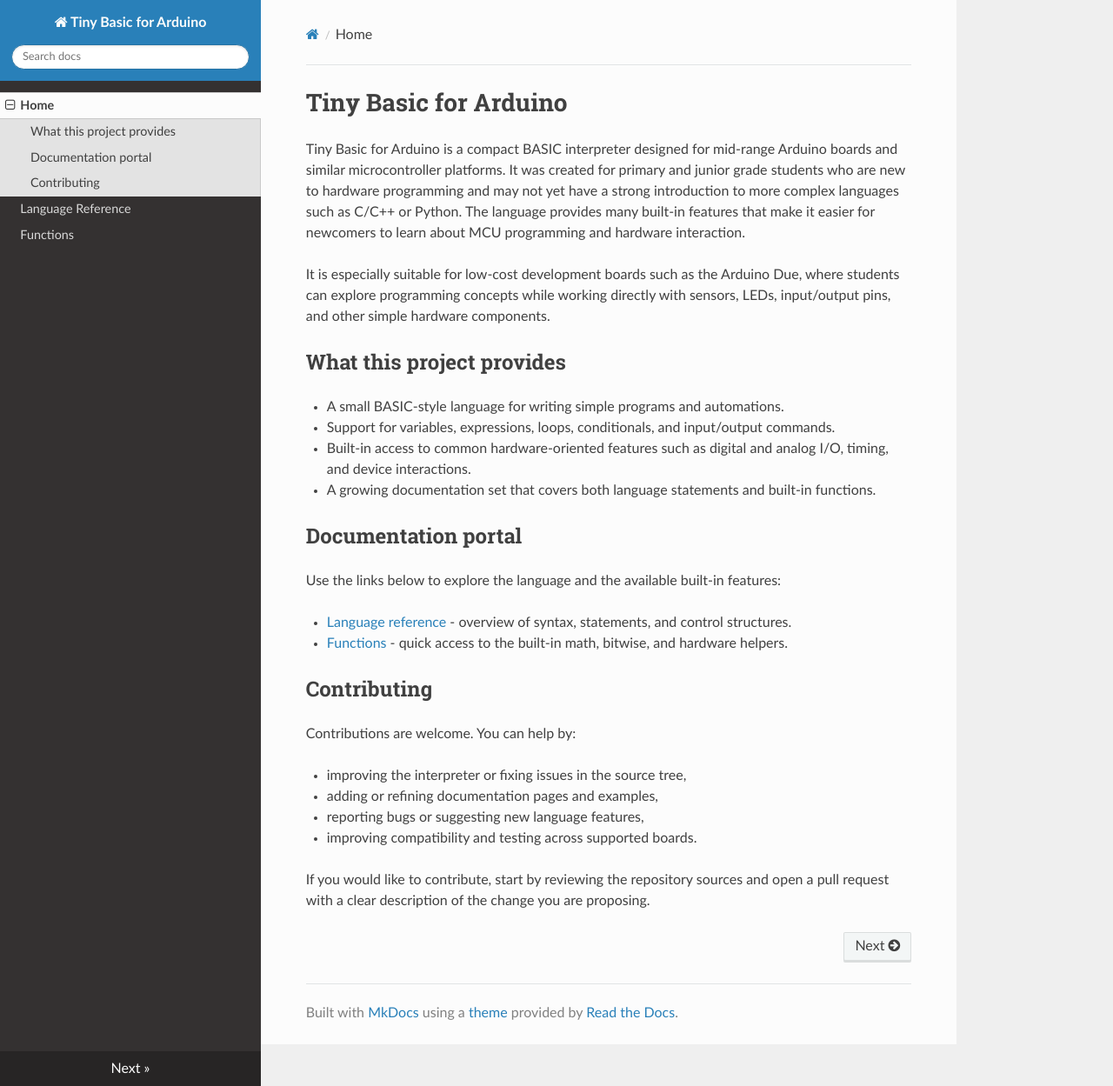
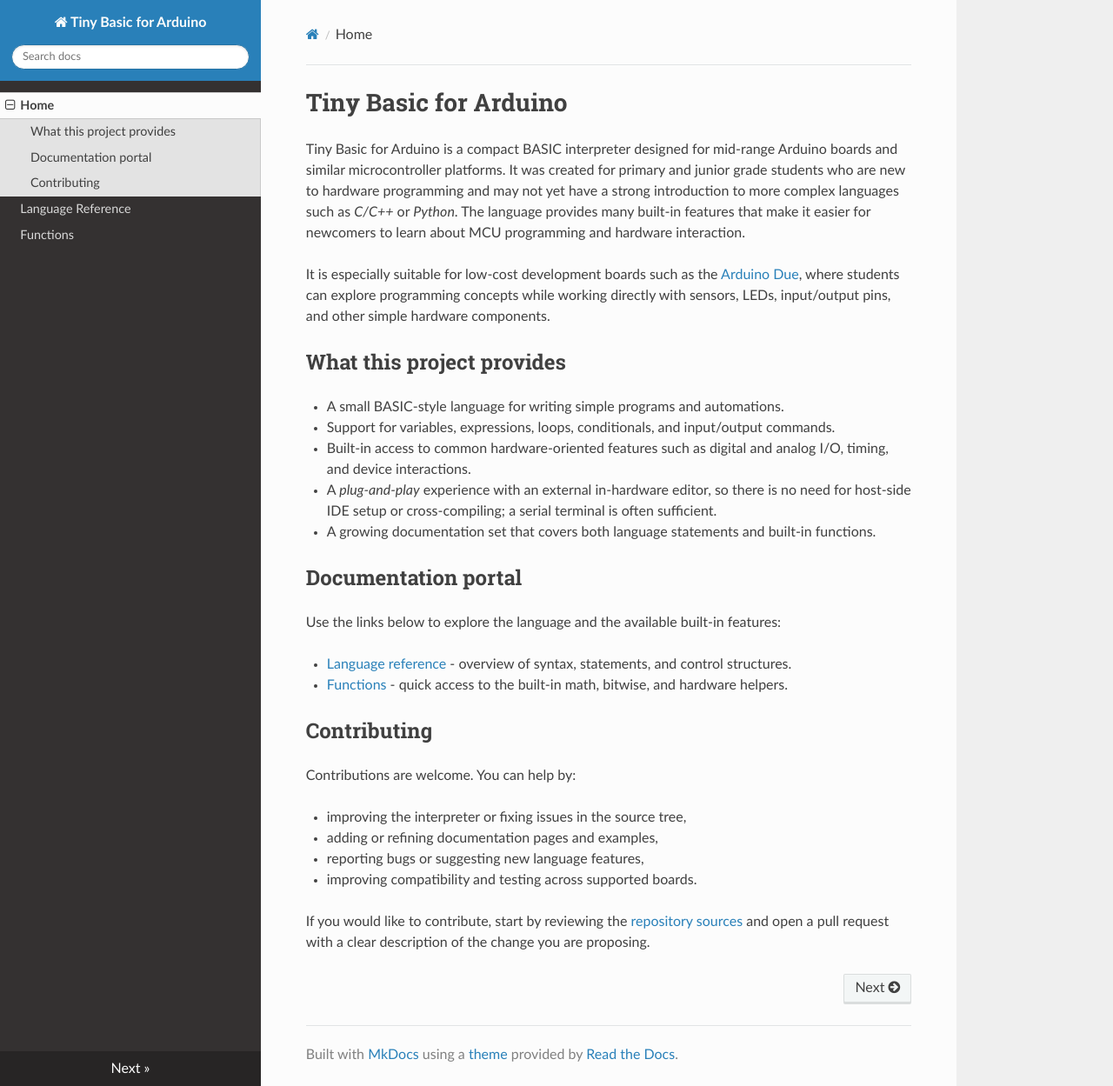
Before and after one commit to dilshan/tiny-basic, an MkDocs documentation site: the page built from docs/index.md, in a window 1280 px wide and 1249 px high. Shown: the whole window at 87% size. Built offline with MkDocs 1.6.1, drawn with Linux system fonts in a browser that asks for light colours; nearby versions of some CDN libraries.

Commit message:
Update language features in index.md file

```diff
--- a/docs/index.md
+++ b/docs/index.md
@@ -1,14 +1,15 @@
 # Tiny Basic for Arduino
 
-Tiny Basic for Arduino is a compact BASIC interpreter designed for mid-range Arduino boards and similar microcontroller platforms. It was created for primary and junior grade students who are new to hardware programming and may not yet have a strong introduction to more complex languages such as C/C++ or Python. The language provides many built-in features that make it easier for newcomers to learn about MCU programming and hardware interaction.
+Tiny Basic for Arduino is a compact BASIC interpreter designed for mid-range Arduino boards and similar microcontroller platforms. It was created for primary and junior grade students who are new to hardware programming and may not yet have a strong introduction to more complex languages such as *C/C++* or *Python*. The language provides many built-in features that make it easier for newcomers to learn about MCU programming and hardware interaction.
 
-It is especially suitable for low-cost development boards such as the Arduino Due, where students can explore programming concepts while working directly with sensors, LEDs, input/output pins, and other simple hardware components.
+It is especially suitable for low-cost development boards such as the [Arduino Due](https://docs.arduino.cc/hardware/due), where students can explore programming concepts while working directly with sensors, LEDs, input/output pins, and other simple hardware components.
 
 ## What this project provides
 
 - A small BASIC-style language for writing simple programs and automations.
 - Support for variables, expressions, loops, conditionals, and input/output commands.
 - Built-in access to common hardware-oriented features such as digital and analog I/O, timing, and device interactions.
+- A *plug-and-play* experience with an external in-hardware editor, so there is no need for host-side IDE setup or cross-compiling; a serial terminal is often sufficient.
 - A growing documentation set that covers both language statements and built-in functions.
 
 ## Documentation portal
@@ -27,4 +28,4 @@
 - reporting bugs or suggesting new language features,
 - improving compatibility and testing across supported boards.
 
-If you would like to contribute, start by reviewing the repository sources and open a pull request with a clear description of the change you are proposing.
+If you would like to contribute, start by reviewing the [repository sources](https://github.com/dilshan/tiny-basic) and open a pull request with a clear description of the change you are proposing.
```
